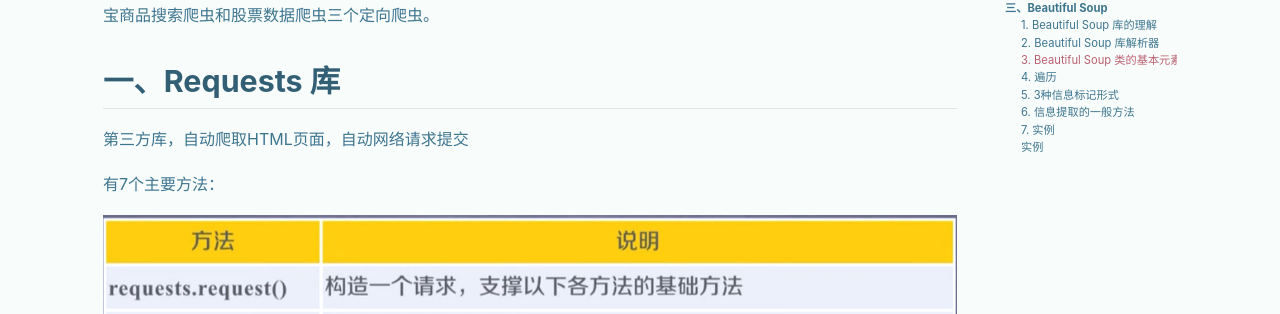
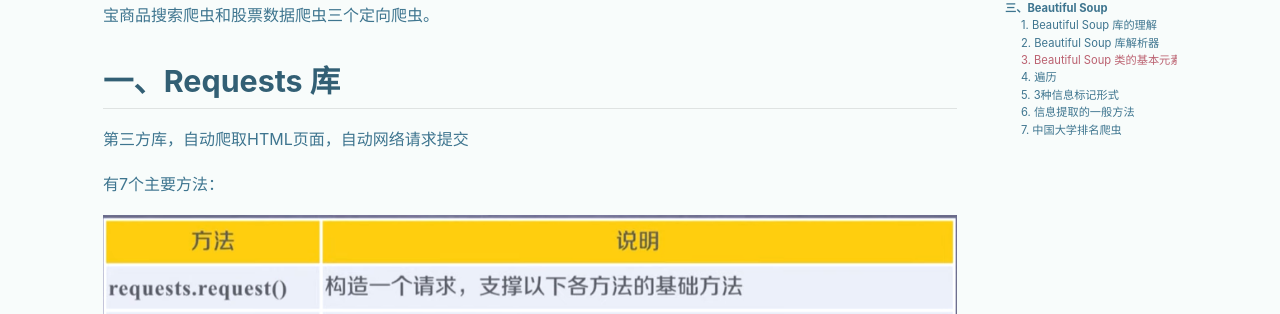
Before and after one commit to inpure/inpure.github.io, a Jekyll site: the page built from _posts/2021-08-27-通过 Requestss 库和 Beautiful Soup 库实现 Python 爬虫.md, in a window 1280 px wide and 900 px high. Shown: the part 356-670 px from the top of the window. Built offline with Jekyll 4.4.1, drawn with Linux system fonts in a browser that asks for light colours; nearby versions of some CDN libraries.

Commit message:
修改文章

````diff
--- a/_posts/2021-08-27-通过 Requestss 库和 Beautiful Soup 库实现 Python 爬虫.md
+++ b/_posts/2021-08-27-通过 Requestss 库和 Beautiful Soup 库实现 Python 爬虫.md
@@ -152,6 +152,7 @@ tags: Python Requestss BeautifulSoup JSON YAML
    ```
 
 ## 三、Beautiful Soup
+
 解析HTML 页面信息标记与提取方法
 
 ### 1. Beautiful Soup 库的理解
@@ -217,7 +218,7 @@ tags: Python Requestss BeautifulSoup JSON YAML
      ![](/assets/image_Spider/find_all扩展方法.png)
 
 
-### 7. 实例
+### 7. 中国大学排名爬虫
    中国大学排名爬虫：
    ```python
    # 获取中国大学排名的定向爬虫
@@ -414,9 +415,7 @@ tags: Python Requestss BeautifulSoup JSON YAML
    'PYAN'
    ```
 
-### 实例
-
-1. 淘宝商品搜索定向爬虫
+3. 淘宝商品搜索定向爬虫
 
    ```python
    import re
````
Also changed, not shown: other parts of _posts/2021-08-27-通过 Requestss 库和 Beautiful Soup 库实现 Python 爬虫.md (+1 -1 lines).
